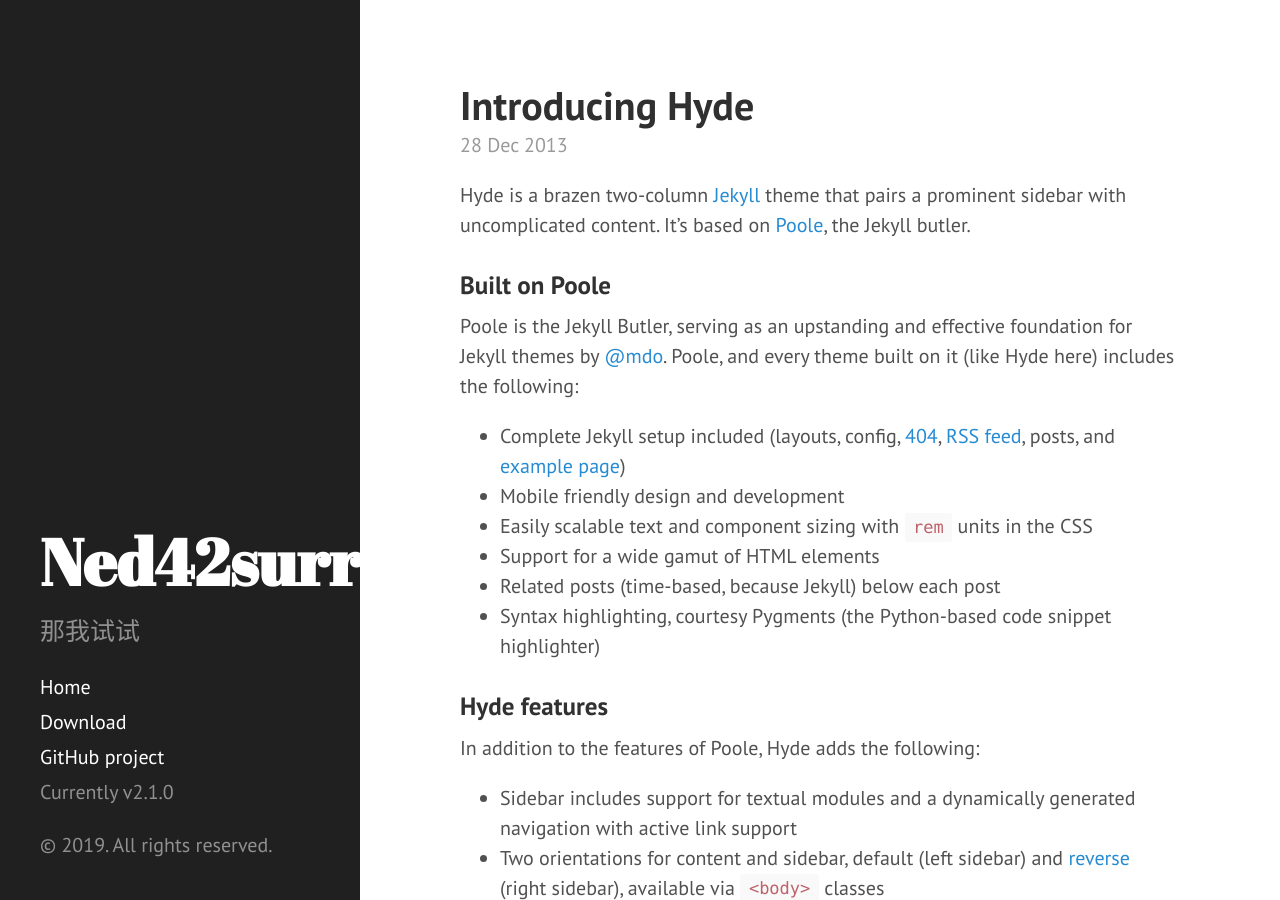
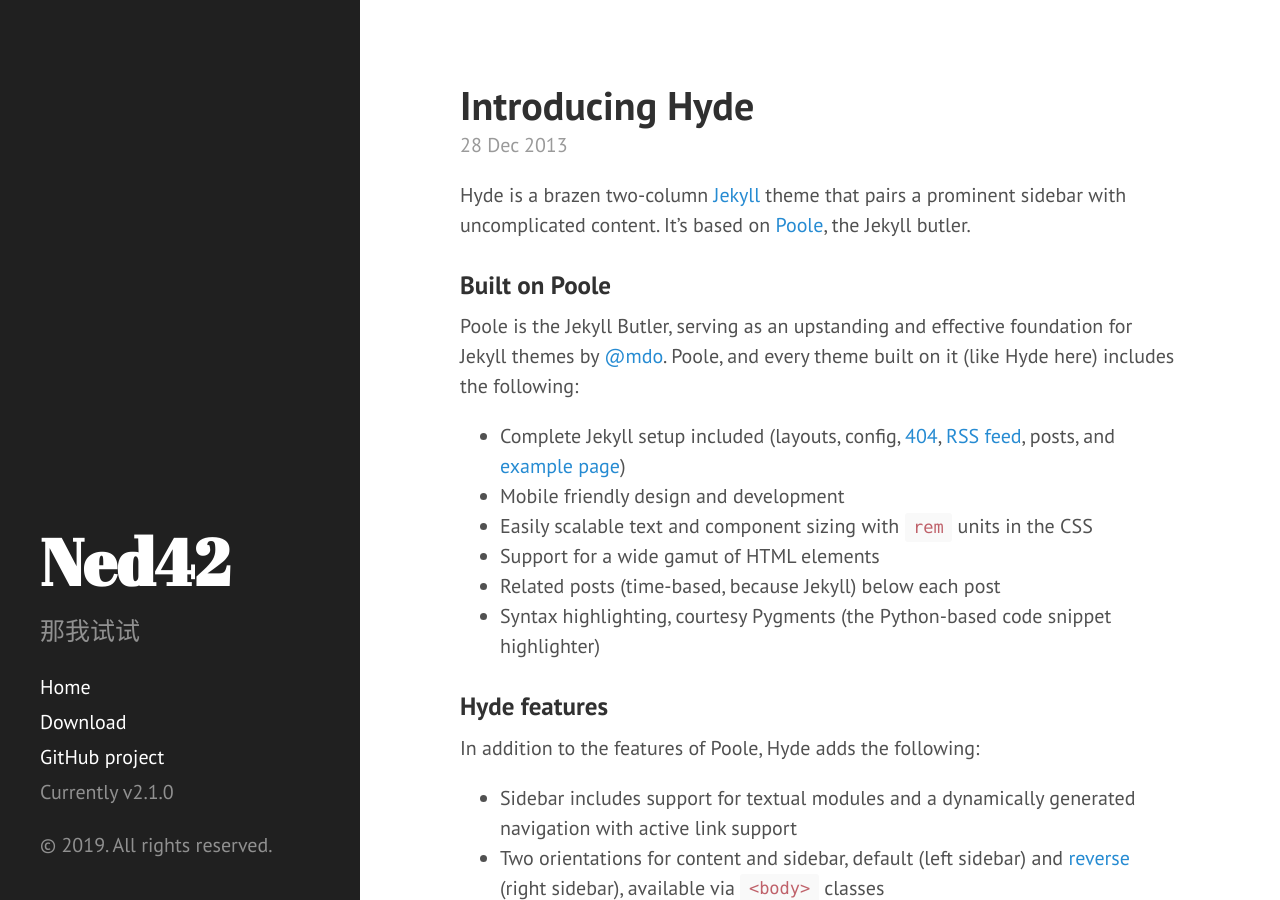
Before and after one commit to ned42/ned42.github.io, a Jekyll site: the page built from index.html, in a window 1280 px wide and 900 px high. Built offline with Jekyll 4.4.1, drawn with Linux system fonts in a browser that asks for light colours; Markdown is read by kramdown in place of the engine named in the settings; the list of posts is cut into pages by our own code.

Commit message:
Update _config.yml

```diff
--- a/_config.yml
+++ b/_config.yml
@@ -6,7 +6,7 @@
 permalink:        pretty
 
 # Setup
-title:            Ned42surrrrf
+title:            Ned42
 tagline:          gitbug
 description:      那我试试
 url:              /
```
